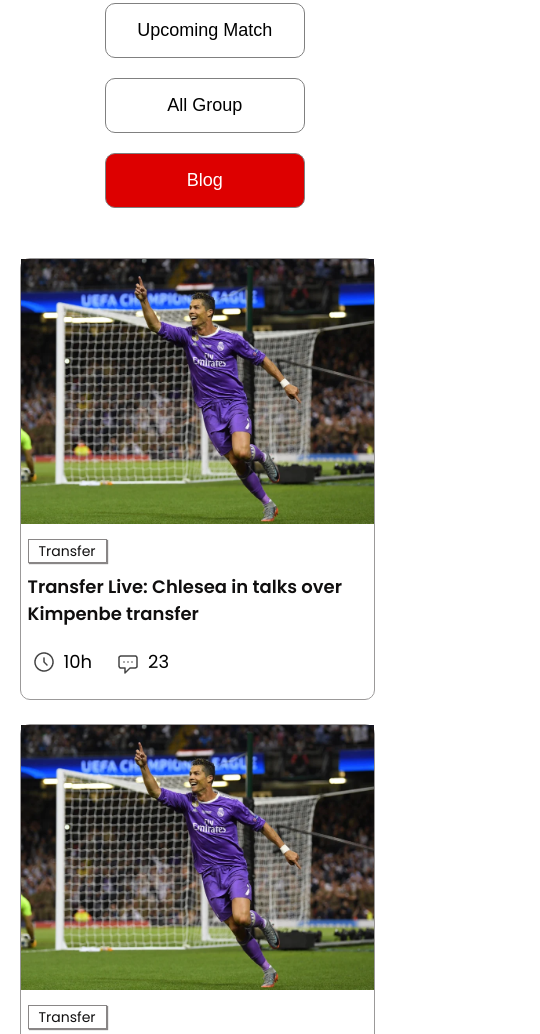
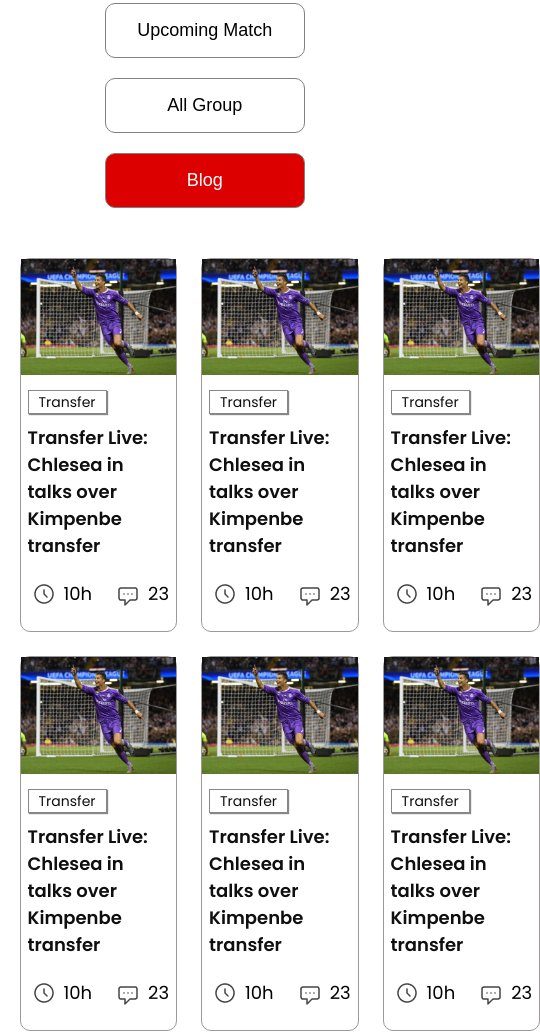
Before and after one commit to Ekramul063/world-cup, a plain HTML site: page index.html in a window 390 px wide. Shown: the part 772-1806 px from the top of the page, 540 px wide, since content can reach past the window. Drawn offline with Linux system fonts and the light colour scheme.

Commit message:
change style

```diff
--- a/css/style.css
+++ b/css/style.css
@@ -332,11 +332,6 @@ upcoming match page========end==========end==================
    width: 10%;
    text-align: center;
 }
-
-
-
-
-
 /* ----------------------
 tablet media screen
  ----------------------*/
@@ -478,3 +473,9 @@ footer ul {
  /*
 mobile media screen---------end
  */
+ @media only screen and (max-width:1060px) {
+   .blogs {
+      grid-template-columns: repeat(3,1fr);
+   }
+
+ }
```
